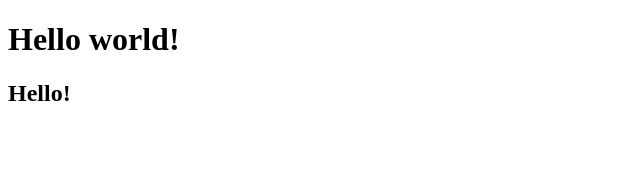
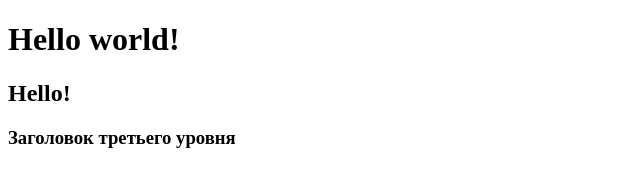
Before and after one commit to maxmytime/git_projact, a plain HTML site: page index.html in a window 1280 px wide. Shown: the whole page, without its empty margins (0-640 px from the left). Drawn offline with Linux system fonts and the light colour scheme.

Commit message:
Добивил заголовок третьего уровня

```diff
--- a/index.html
+++ b/index.html
@@ -9,5 +9,6 @@
 
     <h1>Hello world!</h1>
     <h2>Hello!</h2>
+    <h3>Заголовок третьего уровня</h3>
 </body>
 </html>
```
